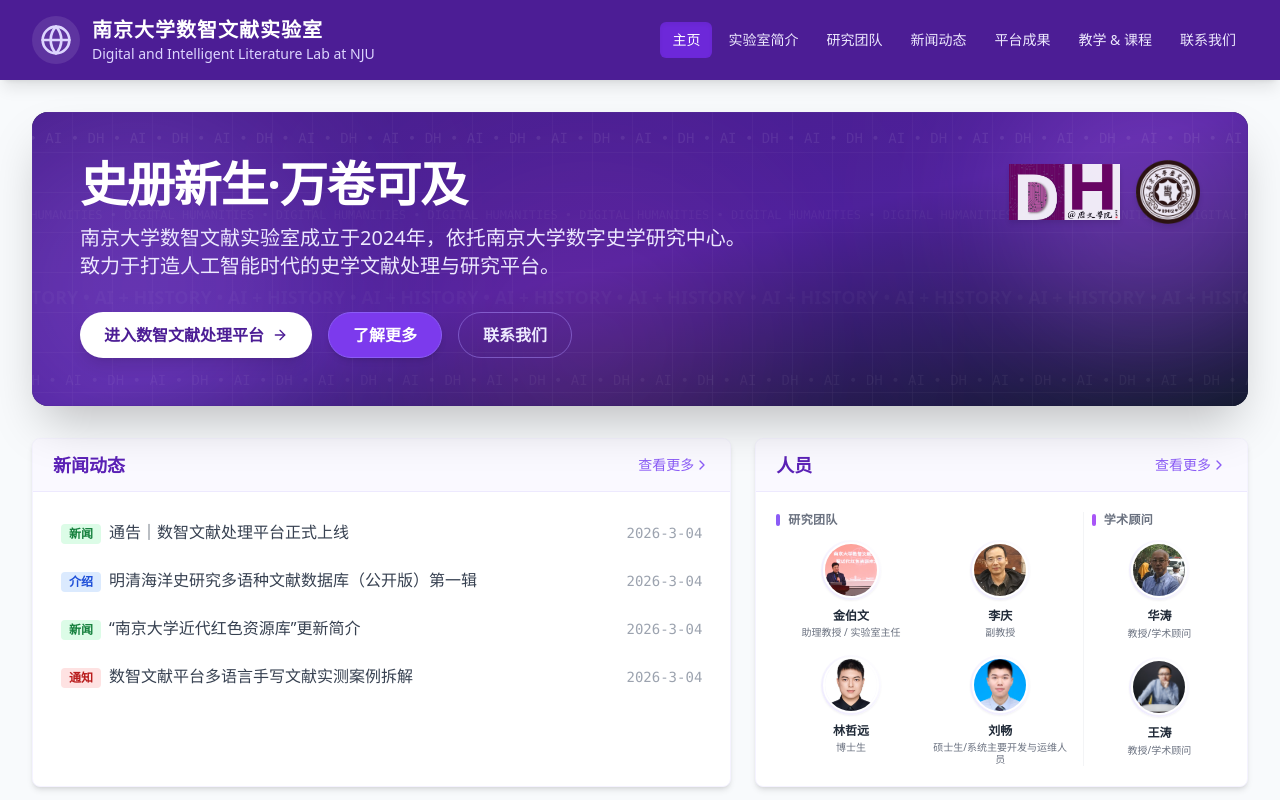
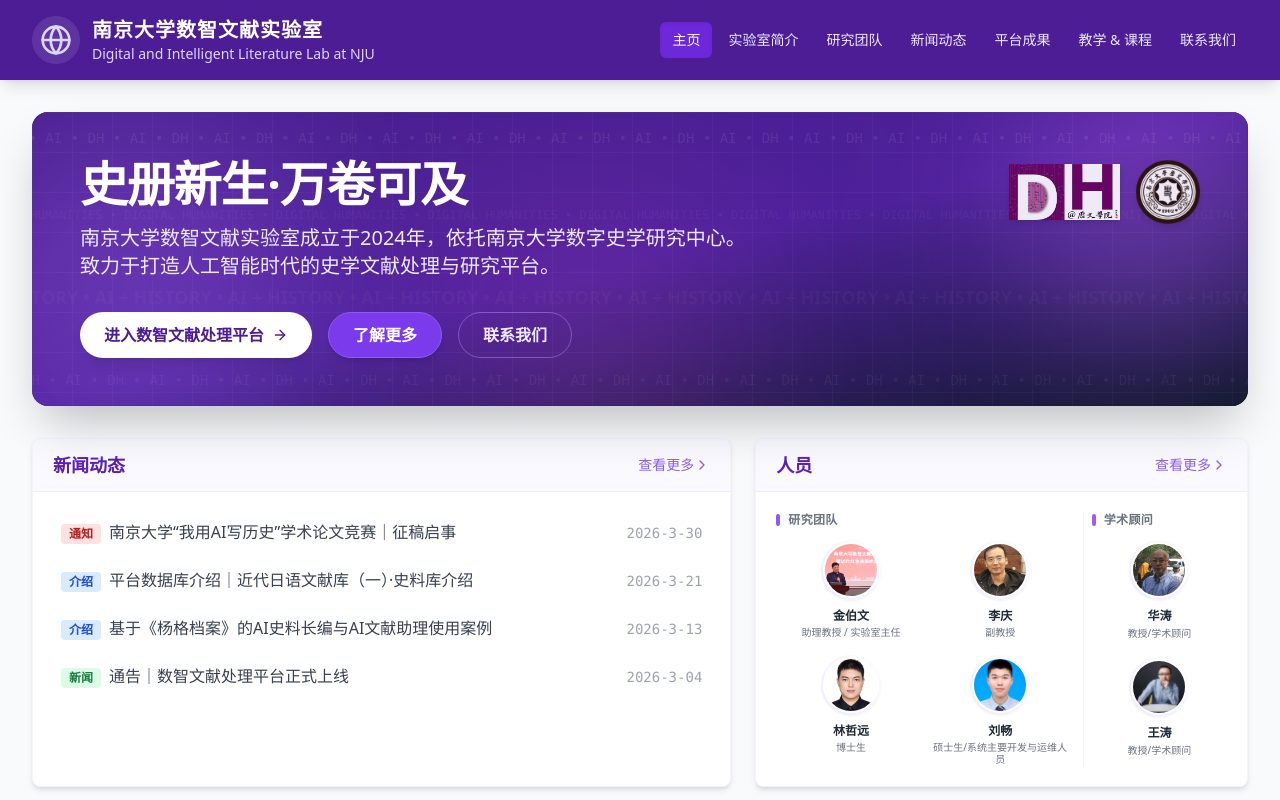
Before and after one commit to hakuoki/nju_digitalilab, a React (Vite) app: page /#/ in a window 1280 px wide. Shown: the top 800 px of the page. Built offline with nearby package versions, Linux system fonts and the light colour scheme.

Commit message:
3月新闻更新

```diff
--- a/data.ts
+++ b/data.ts
@@ -123,6 +123,30 @@
     summary: '数智文献平台多语言手写文献实测案例拆解与计费说明',
     link: 'https://mp.weixin.qq.com/s/OfhWzLVA7zU-0bu4rdZydw'
   },
+  {
+    id: '14',
+    title: '基于《杨格档案》的AI史料长编与AI文献助理使用案例',
+    date: '2026-3-13',
+    category: 'Intro',
+    summary: '基于《杨格档案》的AI史料长编与AI文献助理使用案例',
+    link: 'https://mp.weixin.qq.com/s/m2irmzorMMzcdC8wOYh6LQ'
+  },
+  {
+    id: '15',
+    title: '平台数据库介绍｜近代日语文献库（一）·史料库介绍',
+    date: '2026-3-21',
+    category: 'Intro',
+    summary: '数智文献处理平台近代日语文献库介绍',
+    link: 'https://mp.weixin.qq.com/s/zgvsfaGfwJ1QCatLzltZvA'
+  },
+  {
+    id: '16',
+    title: '南京大学“我用AI写历史”学术论文竞赛｜征稿启事',
+    date: '2026-3-30',
+    category: 'Notice',
+    summary: '南京大学“我用AI写历史”学术论文竞赛｜征稿启事',
+    link: 'https://mp.weixin.qq.com/s/_oXxjj39Ml4UVMnrFj3E-g'
+  }
 ];
 
 // 公开群组
```
